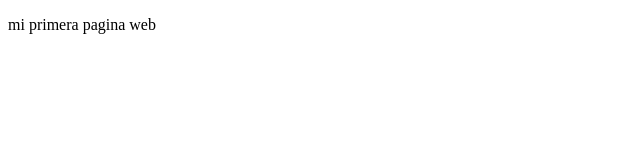
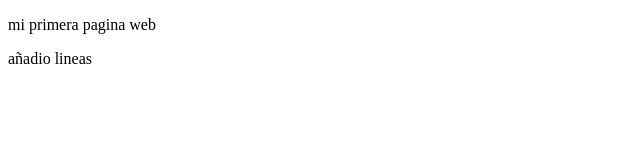
Before and after one commit to xcamayox/prueba-git, a plain HTML site: page index.html in a window 1280 px wide. Shown: the full height of the page, 0-640 px from the left. Drawn offline with Linux system fonts and the light colour scheme.

Commit message:
add una linea

```diff
--- a/index.html
+++ b/index.html
@@ -6,5 +6,6 @@
   </head>
   <body>
    <p>mi primera pagina web</p>
+    <p>añadio lineas</p>
   </body>
 </html>
```
